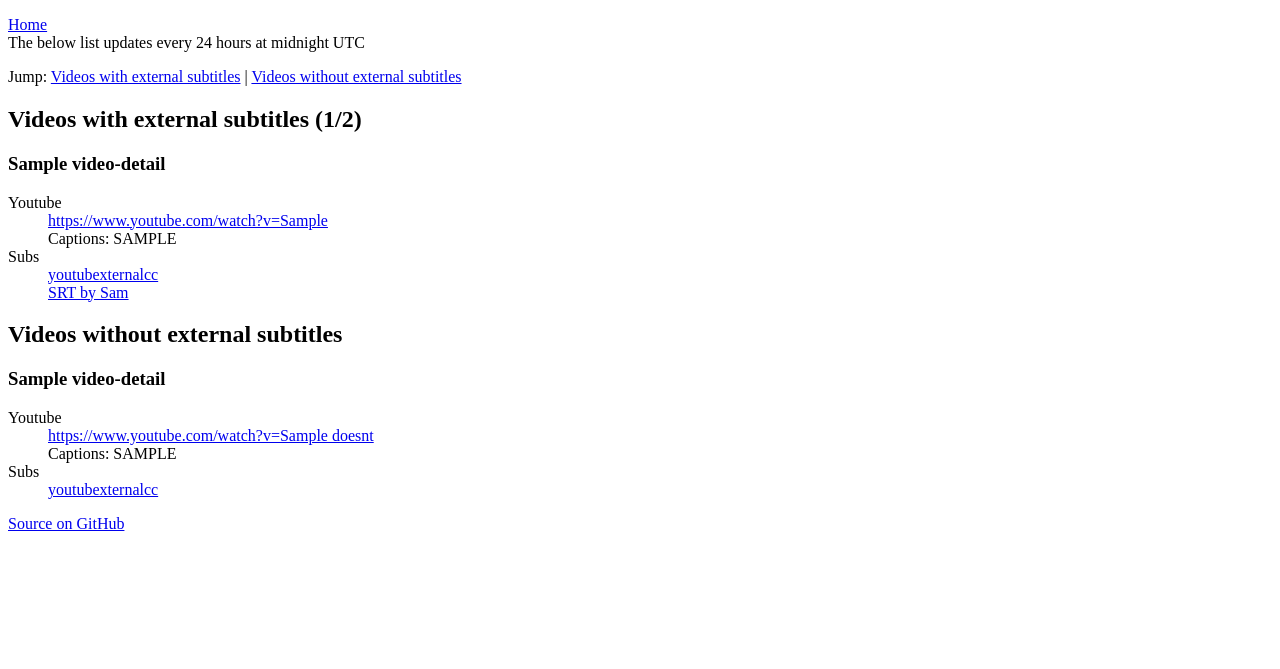
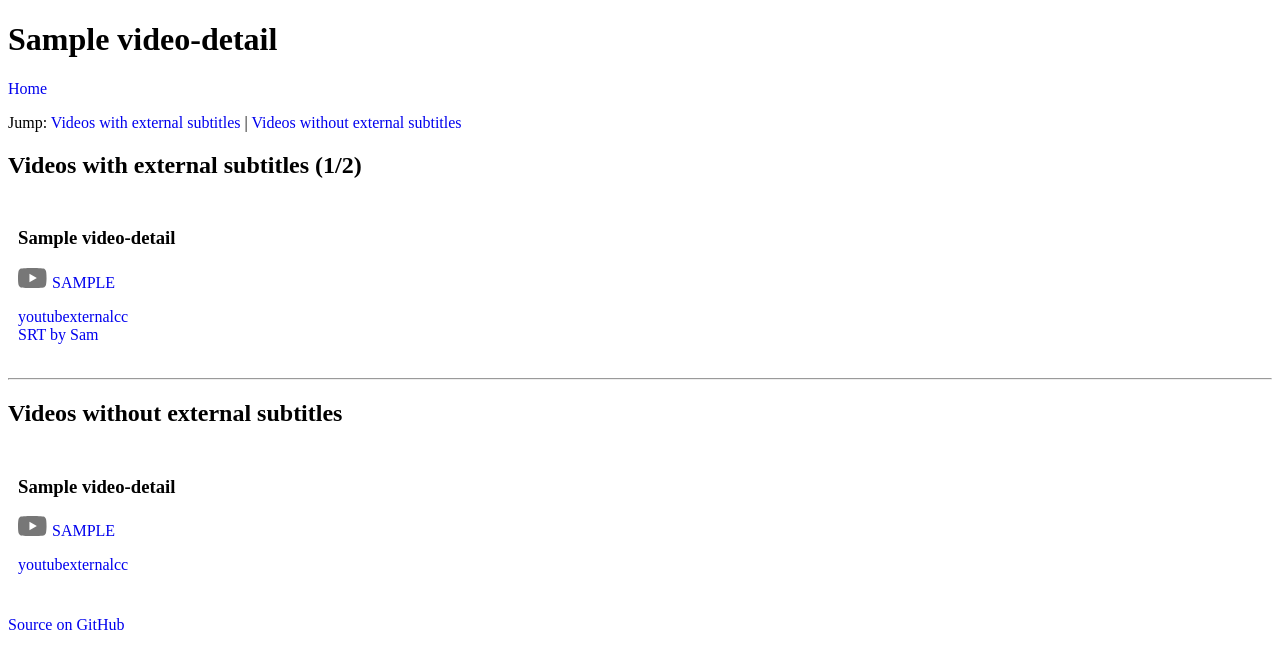
Before and after one commit to alyssadev/subs, a Flask app: template templates/channel.html in a window 1280 px wide. Shown: the top 669 px of the page. Run offline with Flask 2, Linux system fonts and the light colour scheme; the template is opened without the code that fills it: most values are stand-ins (such as "Sample title", 1, 10 or a date in 2020).

Commit message:
nicer layout maybe

```diff
--- a/templates/channel.html
+++ b/templates/channel.html
@@ -1,10 +1,26 @@
 <!doctype html>
 <html>
 	<head>
+<style>
+@media only screen and (min-width: 800px) {
+	.container {
+		display: flex;
+		flex-wrap: wrap;
+	}
+	.vid {
+		padding: 10px;
+		width: 30%;
+	}
+}
+a {
+	text-decoration: none;
+}
+</style>
 		<link rel="shortcut icon" href="{{ url_for('static', filename='63546997.ico') }}">
-		<title>Videos</title>
+		<title>subs - {{ data[data["_has"][0]]["video-details"]["channelTitle"] }}</title>
 	</head>
 	<body>
+		<h1>{{ data[data["_has"][0]]["video-details"]["channelTitle"] }}</h1>
 		{% with messages = get_flashed_messages() %}
 		{% if messages %}
 		{% for message in messages %}
@@ -12,16 +28,16 @@
 		{% endfor %}
 		{% endif %}
 		{% endwith %}
-		<p><a href="/">Home</a><br>The below list updates every 24 hours at midnight UTC</p>
+		<p><a href="/">Home</a></p>
 		<p>Jump: <a href="#has">Videos with external subtitles</a> | <a href="#doesnt">Videos without external subtitles</a></p>
+
 		<a name="has"><h2>Videos with external subtitles ({{ data["_has"] |length }}/{{ data["_has"] |length + data["_doesnt"] |length }})</h2></a>
+		<div class="container">
 		{% for i in data["_has"] %}
 		<span class="vid" id="{{ i }}">
 			<h3>{{ data[i]["video-details"]["title"] }}</h3>
-			<dt>Youtube</dt>
-			<dd>
-				<a href="https://www.youtube.com/watch?v={{ i }}">https://www.youtube.com/watch?v={{ i }}</a><br>
-				Captions:
+			<a href="https://www.youtube.com/watch?v={{ i }}">
+				<svg viewBox="0 0 30 20" preserveAspectRatio="xMidYMid meet" focusable="false" style="display: inline; width: 30px; height: 20px;" class="style-scope yt-icon"><g viewBox="0 0 30 20" preserveAspectRatio="xMidYMid meet" class="style-scope yt-icon"><g class="style-scope yt-icon"><path d="M27.9727 3.12324C27.6435 1.89323 26.6768 0.926623 25.4468 0.597366C23.2197 2.24288e-07 14.285 0 14.285 0C14.285 0 5.35042 2.24288e-07 3.12323 0.597366C1.89323 0.926623 0.926623 1.89323 0.597366 3.12324C2.24288e-07 5.35042 0 10 0 10C0 10 2.24288e-07 14.6496 0.597366 16.8768C0.926623 18.1068 1.89323 19.0734 3.12323 19.4026C5.35042 20 14.285 20 14.285 20C14.285 20 23.2197 20 25.4468 19.4026C26.6768 19.0734 27.6435 18.1068 27.9727 16.8768C28.5701 14.6496 28.5701 10 28.5701 10C28.5701 10 28.5677 5.35042 27.9727 3.12324Z" fill="#777777" class="style-scope yt-icon"></path><path d="M11.4253 14.2854L18.8477 10.0004L11.4253 5.71533V14.2854Z" fill="white" class="style-scope yt-icon"></path></g></g></svg>
 				{% if yt_data[i]["items"] %}
 					{% for caption in yt_data[i]["items"] %}
 						{{ caption["snippet"]["trackKind"] |upper }}
@@ -29,22 +45,22 @@
 				{% else %}
 					NONE
 				{% endif %}
-			</dd>
-			<dt>Subs</dt>
-			<dd>
+			</a>
+			<p>
 				<a href="https://youtubexternalcc.netlify.app/video-player.html?videoID={{ i }}">youtubexternalcc</a><br>
 				<a href="{{ i }}.srt">SRT by {{ data[i]["subtitles"]["Items"][0]["name"]["S"][:-3] }}</a>
-			</dd>
+			</p>
 		</span>
 		{% endfor %}
+		</div>
+		<hr>
 		<a name="doesnt"><h2>Videos without external subtitles</h2></a>
+		<div class="container">
 		{% for i in data["_doesnt"] %}
 		<span class="vid" id="{{ i }}">
 			<h3>{{ data[i]["video-details"]["title"] }}</h3>
-			<dt>Youtube</dt>
-			<dd>
-				<a href="https://www.youtube.com/watch?v={{ i }}">https://www.youtube.com/watch?v={{ i }}</a><br>
-				Captions:
+			<a href="https://www.youtube.com/watch?v={{ i }}">
+				<svg viewBox="0 0 30 20" preserveAspectRatio="xMidYMid meet" focusable="false" style="display: inline; width: 30px; height: 20px;" class="style-scope yt-icon"><g viewBox="0 0 30 20" preserveAspectRatio="xMidYMid meet" class="style-scope yt-icon"><g class="style-scope yt-icon"><path d="M27.9727 3.12324C27.6435 1.89323 26.6768 0.926623 25.4468 0.597366C23.2197 2.24288e-07 14.285 0 14.285 0C14.285 0 5.35042 2.24288e-07 3.12323 0.597366C1.89323 0.926623 0.926623 1.89323 0.597366 3.12324C2.24288e-07 5.35042 0 10 0 10C0 10 2.24288e-07 14.6496 0.597366 16.8768C0.926623 18.1068 1.89323 19.0734 3.12323 19.4026C5.35042 20 14.285 20 14.285 20C14.285 20 23.2197 20 25.4468 19.4026C26.6768 19.0734 27.6435 18.1068 27.9727 16.8768C28.5701 14.6496 28.5701 10 28.5701 10C28.5701 10 28.5677 5.35042 27.9727 3.12324Z" fill="#777777" class="style-scope yt-icon"></path><path d="M11.4253 14.2854L18.8477 10.0004L11.4253 5.71533V14.2854Z" fill="white" class="style-scope yt-icon"></path></g></g></svg>
 				{% if yt_data[i]["items"] %}
 					{% for caption in yt_data[i]["items"] %}
 						{{ caption["snippet"]["trackKind"] |upper }}
@@ -52,13 +68,13 @@
 				{% else %}
 					<b>NONE</b>
 				{% endif %}
-			</dd>
-			<dt>Subs</dt>
-			<dd>
-				<a href="https://youtubexternalcc.netlify.app/video-player.html?videoID={{ i }}">youtubexternalcc</a><br>
-			</dd>
+			</a>
+			<p>
+				<a href="https://youtubexternalcc.netlify.app/video-player.html?videoID={{ i }}">youtubexternalcc</a>
+			</p>
 		</span>
 		{% endfor %}
+		</div>
 		<p><a href="https://github.com/alyssadev/subs">Source on GitHub</a></p>
 	</body>
 </html>
--- a/templates/index.html
+++ b/templates/index.html
@@ -2,7 +2,7 @@
 <html>
 	<head>
 		<link rel="shortcut icon" href="{{ url_for('static', filename='63546997.ico') }}">
-		<title>Channels</title>
+		<title>subs - Channels</title>
 	</head>
 	<body>
 		{% with messages = get_flashed_messages() %}
```
